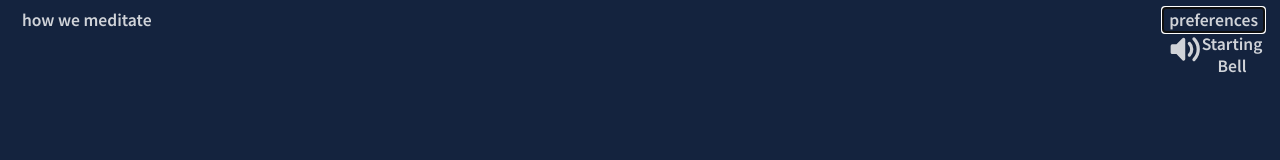
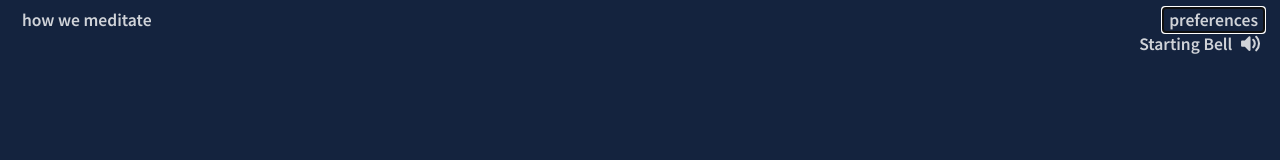
Before and after one commit to MurphyStudebaker/inhale, a Next.js app: page / in a window 1280 px wide. Both pictures are taken after a click on the button "preferences". Shown: the top 160 px of the page. Built offline with nearby package versions, Linux system fonts and the light colour scheme; no server answers.

Commit message:
fixed sound preferences modal

```diff
--- a/components/Header.js
+++ b/components/Header.js
@@ -15,6 +15,7 @@ export default function Header({ bell, setBell }) {
       </Modal>
       <Modal label="preferences">
         <SoundButton onClick={() => setBell(!bell)}>
+          <p>Starting Bell</p>
           {bell ? (
             <svg
               xmlns="http://www.w3.org/2000/svg"
@@ -42,7 +43,6 @@ export default function Header({ bell, setBell }) {
               />
             </svg>
           )}
-          <p>Starting Bell</p>
         </SoundButton>
       </Modal>
     </HeaderWrapper>
@@ -51,6 +51,15 @@ export default function Header({ bell, setBell }) {
 
 const SoundButton = styled.button`
   display: flex;
+  text-align: right;
+  gap: var(--spacing);
+  svg {
+    height: 1.2em;
+  }
+  min-width: max-content;
+
+  /* hack to make modal content not overflow */
+  margin-left: -30px;
 `;
 
 const HeaderWrapper = styled.header`
```
